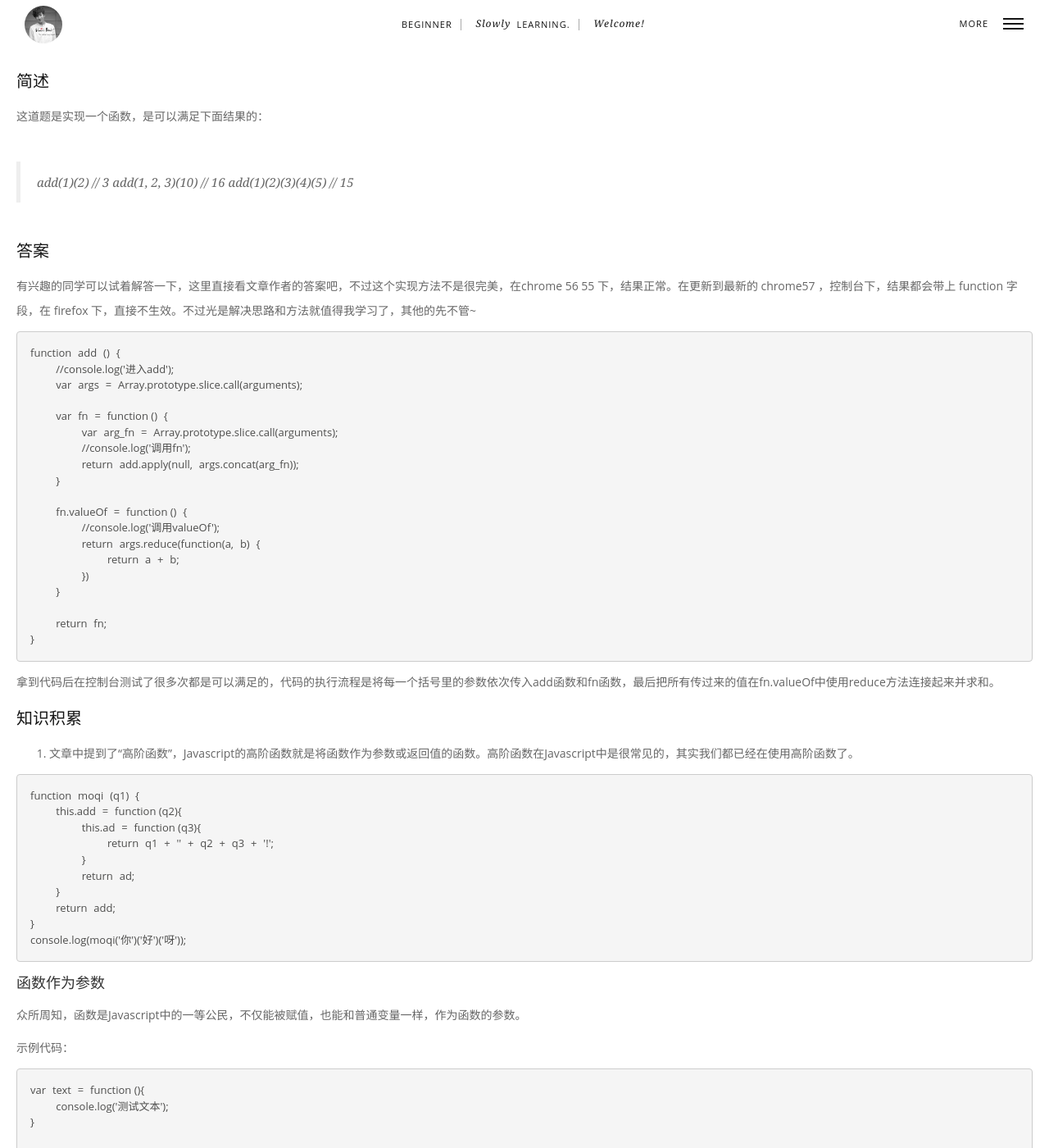
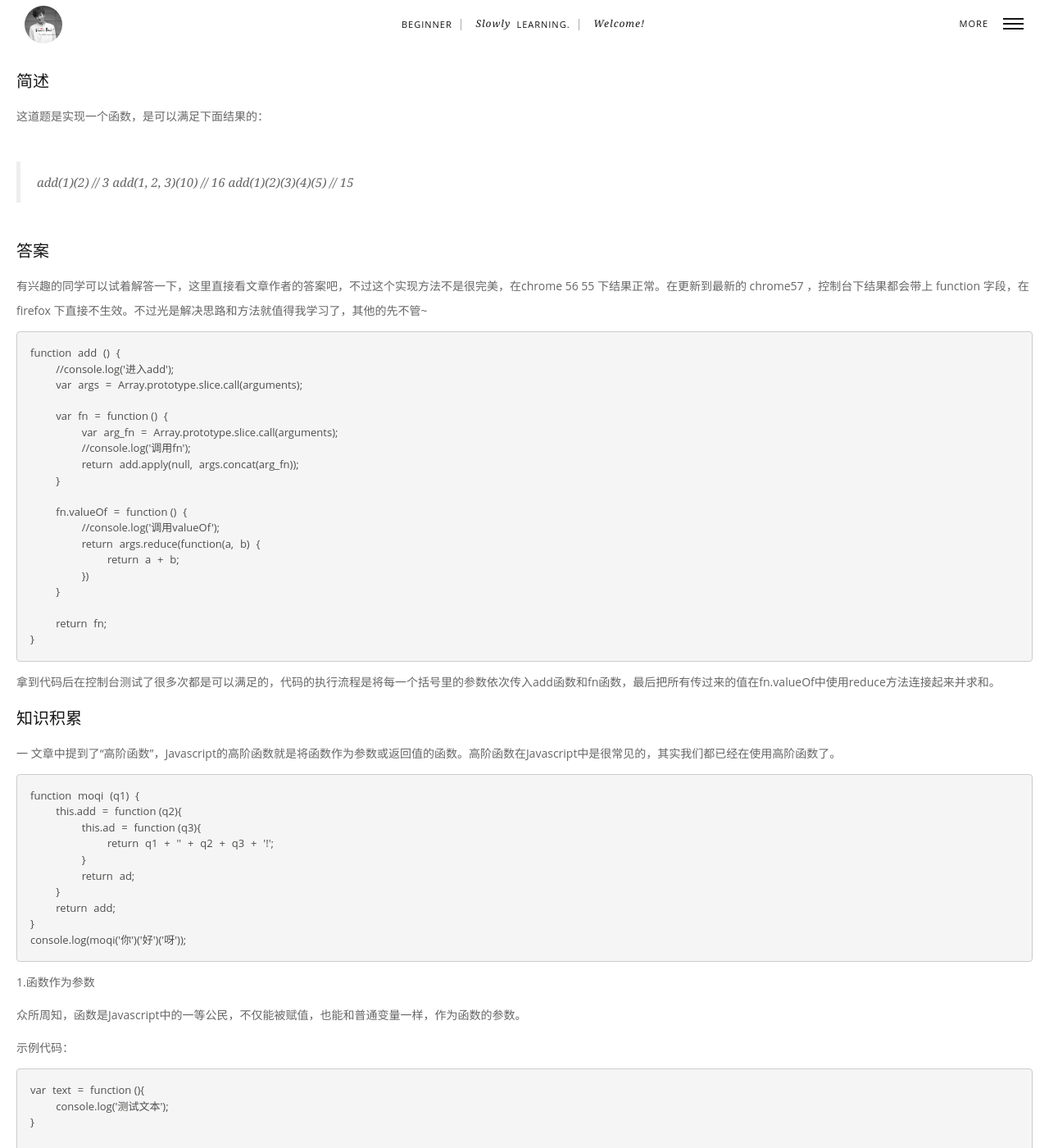
Before and after one commit to wangjiaoxia/wangjiaoxia.github.io, a Jekyll site: the page built from _posts/17-04-07-study_code.markdown, in a window 1280 px wide and 1400 px high. Shown: the whole window at 82% size. Built offline with Jekyll 4.4.1, drawn with Linux system fonts in a browser that asks for light colours; comment, search, counter and statistics services are not loaded; some of the changed text lies outside the part shown.

Commit message:
add code

````diff
--- a/_posts/17-04-07-study_code.markdown
+++ b/_posts/17-04-07-study_code.markdown
@@ -13,7 +13,7 @@ title: 一个面试题的学习
 
 ### 答案
 
-有兴趣的同学可以试着解答一下，这里直接看文章作者的答案吧，不过这个实现方法不是很完美，在chrome 56 55 下，结果正常。在更新到最新的 chrome57 ，控制台下，结果都会带上 function 字段，在 firefox 下，直接不生效。不过光是解决思路和方法就值得我学习了，其他的先不管~
+有兴趣的同学可以试着解答一下，这里直接看文章作者的答案吧，不过这个实现方法不是很完美，在chrome 56 55 下结果正常。在更新到最新的 chrome57 ，控制台下结果都会带上 function 字段，在 firefox 下直接不生效。不过光是解决思路和方法就值得我学习了，其他的先不管~
 
 ```javascript
 function add () {
@@ -41,7 +41,7 @@ function add () {
 
 ### 知识积累
 
-1. 文章中提到了“高阶函数”，Javascript的高阶函数就是将函数作为参数或返回值的函数。高阶函数在Javascript中是很常见的，其实我们都已经在使用高阶函数了。
+一 文章中提到了“高阶函数”，Javascript的高阶函数就是将函数作为参数或返回值的函数。高阶函数在Javascript中是很常见的，其实我们都已经在使用高阶函数了。
 
 ```javascript
 function moqi (q1) {
@@ -56,7 +56,7 @@ function moqi (q1) {
 console.log(moqi('你')('好')('呀'));
 ```
 
-#### 函数作为参数
+1.函数作为参数
 
 众所周知，函数是Javascript中的一等公民，不仅能被赋值，也能和普通变量一样，作为函数的参数。
 
@@ -118,7 +118,7 @@ Array.prototype.slice.call(a);//  [undefined, undefined]
 
 这里涉及到slice()方法和call()方法，所以先简单说说这两个方法。
 
-#### slice()方法
+1.slice()方法
 
 数组和字符串都有这个slice方法，这个方法的作用是截取一段数据。它接收两个参数，第一个参数是要截取的位置索引，第二参数可选，表示要截取到的结束位置，但是不包括结束位置。在数组中，该方法的返回值是包含截取元素的组成的数组，在字符串中，该方法的返回值是包含截取字符串组成的字符串。
 
````
Also changed, not shown: other parts of _posts/17-04-07-study_code.markdown (+4 -4 lines).
